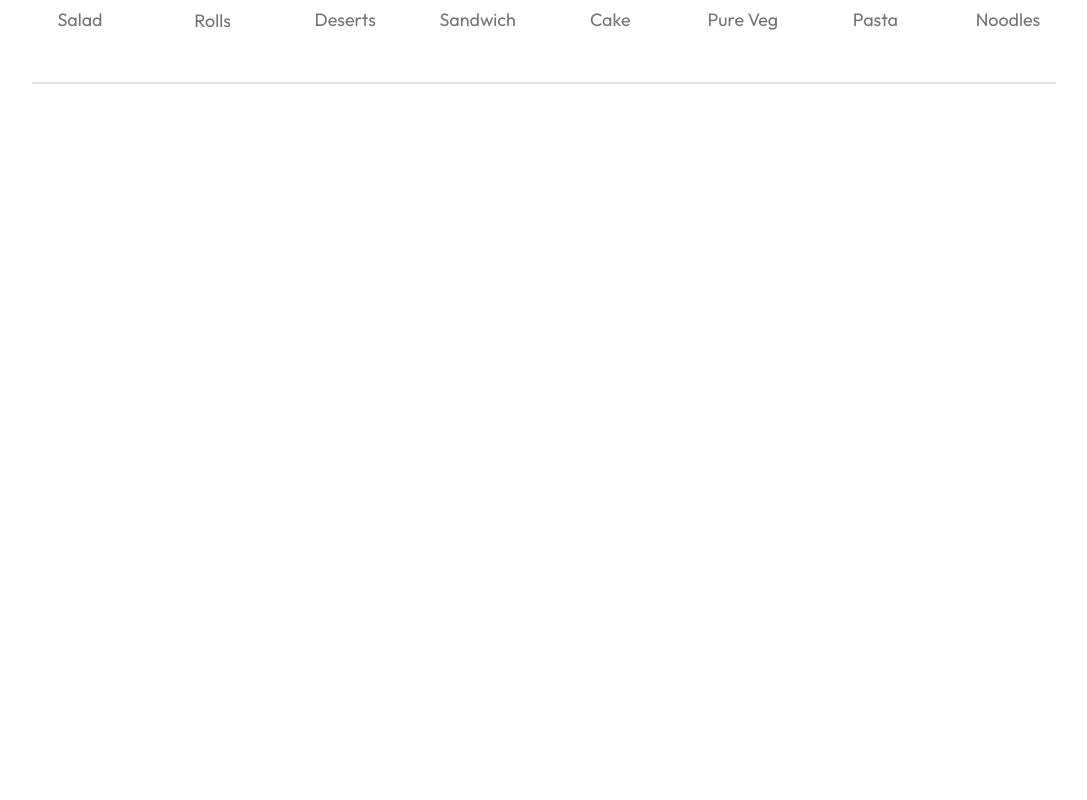
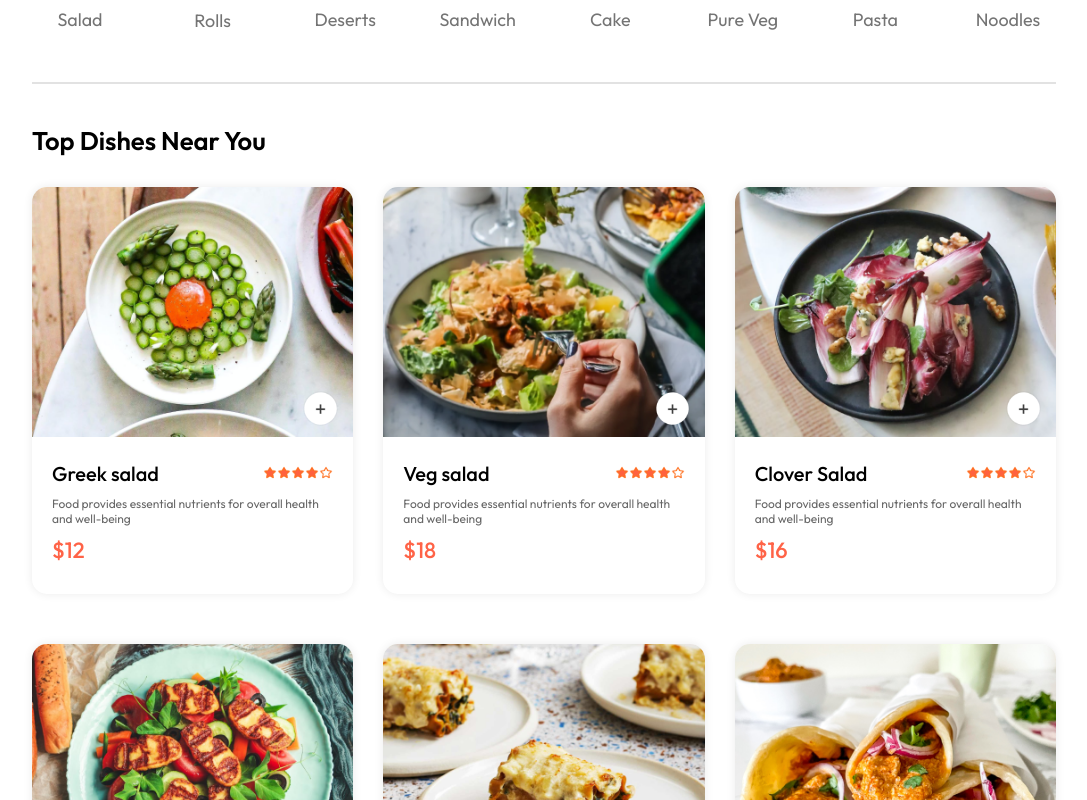
Before and after one commit to Adnaan1806/Food-Delivery-WebApp, a React (Vite) app in the folder frontend/: page / in a window 1280 px wide. Shown: the part 840-1640 px from the top of the page, without its empty margins (96-1183 px from the left). Before the commit the page ends 934 px from the top, so only its background shows below. Built offline with nearby package versions, Linux system fonts and the light colour scheme.

Commit message:
Food display and Food item

```diff
--- /dev/null
+++ b/frontend/src/components/FoodDisplay/FoodDisplay.css
@@ -0,0 +1,16 @@
+.food-display{
+    margin-top: 30px;
+}
+
+.food-display h2{
+    font-size: max(2vw,24px);
+    font-weight: 600;
+}
+
+.food-display-list{
+    display: grid;
+    grid-template-columns: repeat(auto-fill,minmax(240px,1fr));
+    margin-top: 30px;
+    gap: 30px;
+    row-gap: 50px;
+}
--- /dev/null
+++ b/frontend/src/components/FoodDisplay/FoodDisplay.jsx
@@ -0,0 +1,23 @@
+import React from 'react'
+import './FoodDisplay.css'
+import { useContext } from 'react'
+import { StoreContext } from '../../context/StoreContext'
+import FoodItem from '../FoodItem/FoodItem'
+
+const FoodDisplay = ({category}) => {
+
+const {food_list} = useContext(StoreContext)
+
+  return (
+    <div className='food-display' id='food-display'>
+        <h2>Top Dishes Near You</h2>
+        <div className="food-display-list">
+            {food_list.map((item,index)=>{
+                 return <FoodItem key={index} id={item._id} name={item.name} description={item.description} price={item.price} image={item.image}/>
+            })}
+        </div>
+    </div>
+  )
+}
+
+export default FoodDisplay
--- /dev/null
+++ b/frontend/src/components/FoodItem/FoodItem.css
@@ -0,0 +1,74 @@
+.food-item{
+    width: 100%;
+    margin: auto;
+    border-radius: 15px;
+    box-shadow: 0px 0px 10px #00000015;
+    transition: 0..3s;
+    animation: fadeIn 1s;
+}
+
+.food-item-image{
+    width: 100%;
+    border-radius: 15px 15px 0px 0px;
+}
+
+.food-item-info{
+    padding: 20px;
+}
+
+.food-item-name-rating{
+    display: flex;
+    justify-content: space-between;
+    align-items: center;
+    margin-bottom: 10px;
+}
+
+.food-item-name-rating p{
+    font-size: 20px;
+    font-weight: 500;
+}
+
+.food-item-name-rating img{
+    width: 70px;
+}
+
+.food-item-desc{
+    color: #676767;
+    font-size: 12px;
+}
+
+.food-item-price{
+    color: tomato;
+    font-size: 22px;
+    font-weight: 500;
+    margin: 10px 0px;
+}
+
+.food-item-img-container{
+    position: relative;
+}
+
+.food-item-img-container .add{
+    width: 35px;
+    position: absolute;
+    bottom: 15px;
+    right: 15px;
+    cursor: pointer;
+    border-radius: 50%;
+}
+
+.food-item-counter{
+    position: absolute;
+    bottom: 15px;
+    right: 15px;
+    display: flex;
+    align-items: center;
+    gap: 10px;
+    padding: 6px;
+    border-radius: 50px;
+    background-color: white;
+}
+
+.food-item-counter img{
+    width: 30px;
+}
--- /dev/null
+++ b/frontend/src/components/FoodItem/FoodItem.jsx
@@ -0,0 +1,36 @@
+import React, { useState } from 'react'
+import './FoodItem.css'
+import { assets } from '../../assets/assets'
+
+const FoodItem = ({id,name,price,description,image}) => {
+
+ const [itemCount,setItemCount] = useState(0)
+
+  return (
+    <div className='food-item'>
+        <div className="food-item-img-container">
+            <img className='food-item-image' src={image} alt="" />
+            {
+                !itemCount
+                ?<img className='add' onClick={()=>setItemCount(prev=>prev+1)} src={assets.add_icon_white} alt=""/>
+
+                :<div className='food-item-counter'>
+                   <img onClick={()=>setItemCount(prev=>prev-1)} src={assets.remove_icon_red} alt="" />
+                   <p>{itemCount}</p>
+                   <img onClick={()=>setItemCount(prev=>prev+1)} src={assets.add_icon_green} alt="" />
+                </div>
+            }
+        </div>
+        <div className="food-item-info">
+            <div className="food-item-name-rating">
+                <p>{name}</p>
+                <img src={assets.rating_starts} alt="" />
+            </div>
+            <p className="food-item-desc">{description}</p>
+            <p className="food-item-price">${price}</p>
+        </div>
+    </div>
+  )
+}
+
+export default FoodItem
--- /dev/null
+++ b/frontend/src/context/StoreContext.jsx
@@ -0,0 +1,23 @@
+import { createContext } from "react";
+import { food_list } from "../assets/assets";
+export const StoreContext = createContext(null)
+
+const StoreContexProvider = (props)=>{
+
+
+
+
+
+
+    const contextValue = {
+        food_list
+    }
+
+    return(
+        <StoreContext.Provider value={contextValue}>
+            {props.children}
+        </StoreContext.Provider>
+    )
+}
+
+export default StoreContexProvider;
--- a/frontend/src/main.jsx
+++ b/frontend/src/main.jsx
@@ -1,13 +1,14 @@
-import React from 'react'
-import ReactDOM from 'react-dom/client'
-import App from './App.jsx'
-import './index.css'
-import {BrowserRouter} from 'react-router-dom'
+import React from "react";
+import ReactDOM from "react-dom/client";
+import App from "./App.jsx";
+import "./index.css";
+import { BrowserRouter } from "react-router-dom";
+import StoreContexProvider from "./context/StoreContext.jsx";
 
-ReactDOM.createRoot(document.getElementById('root')).render(
+ReactDOM.createRoot(document.getElementById("root")).render(
   <BrowserRouter>
-    <App />
+    <StoreContexProvider>
+      <App />
+    </StoreContexProvider>
   </BrowserRouter>
-
-
-)
+);
--- a/frontend/src/pages/Home/Home.jsx
+++ b/frontend/src/pages/Home/Home.jsx
@@ -2,6 +2,7 @@
 import './Home.css'
 import Header from '../../components/Header/Header'
 import ExploreMenu from '../../components/ExploreMenu/ExploreMenu'
+import FoodDisplay from '../../components/FoodDisplay/FoodDisplay'
 
 const Home = () => {
 
@@ -11,6 +12,7 @@
     <div>
         <Header/>
         <ExploreMenu category={category} setCategory={setCategory}/>
+        <FoodDisplay category={category}/>
     </div>
   )
 }
```
